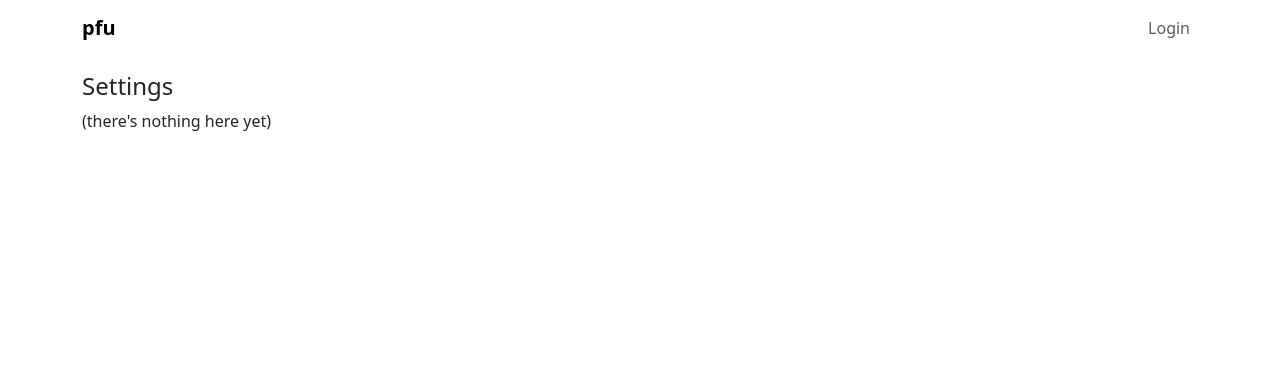
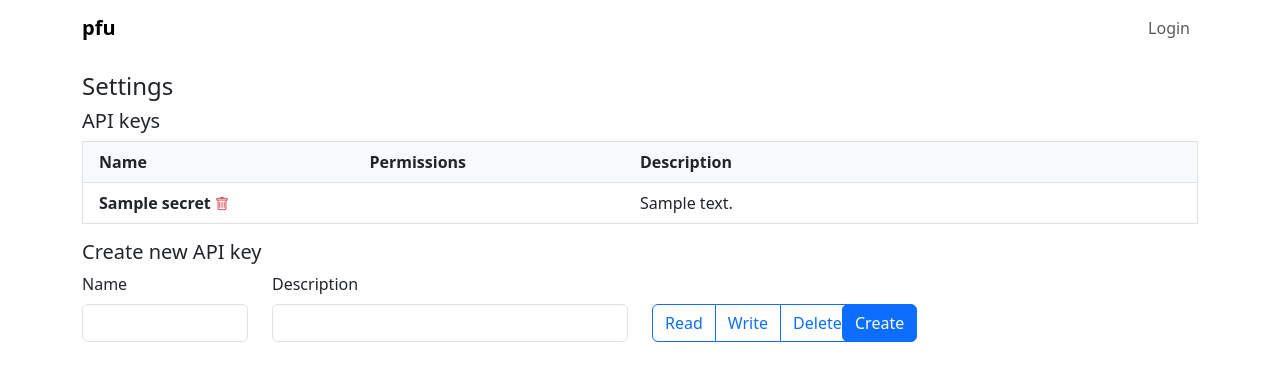
Before and after one commit to jwty/pfu, a Flask app: template pfu/templates/settings.html in a window 1280 px wide. Shown: the top 381 px of the page. Run offline with Flask 3, Linux system fonts and the light colour scheme; the template is opened without the code that fills it: most values are stand-ins (such as "Sample title", 1, 10 or a date in 2020); parts of the project's set-up code (start-up, migrations or seed data) failed here and were passed over; some libraries are stand-ins or nearby versions.

Commit message:
Implement new API key system with permissions and settings UI

```diff
--- a/pfu/config.py
+++ b/pfu/config.py
@@ -13,8 +13,6 @@ DEFAULTS = {
     'FILENAME_LENGTH': 5,
     'HOSTNAME': '0.0.0.0',
     'PORT': '8080',
-    # Default auth secret is 'pfu'
-    'AUTH_SECRET': 'scrypt:32768:8:1$ARe248ZvlIUSOZRs$8c3f5adb2984cc4ea90a31bea781e1edac6a45aa6cf5bfe5eedd7f55d6f9b12f8d7a625c8d4ca82daf03ede17f7935f7f4d9247e36f5acefc697338e754151df',
     # Default admin account (admin:password)
     'ADMIN_USERNAME': 'admin',
     'ADMIN_PASSWORD': 'scrypt:32768:8:1$vvnNBZL0bMiA9wPG$5edcc73a73eedeca672f182fc50a75c6a01f3a0fe3f9b912d33050b43a6d4e6c15d4d3ec7ab09c82ed9c31856b162eb0456f84f4baf1359d06992eed59a518f7',
--- a/pfu/db.py
+++ b/pfu/db.py
@@ -3,6 +3,8 @@ from hashlib import md5
 from peewee import *
 from playhouse.flask_utils import PaginatedQuery
 from playhouse.shortcuts import model_to_dict
+from secrets import token_hex
+from werkzeug.security import generate_password_hash
 from pfu.config import config
 
 database_path = os.path.join(config['DATA_DIR'], 'database.db')
@@ -47,12 +49,13 @@ class ExpiringFiles(BaseModel):
 
 
 class Secrets(BaseModel):
-    name = TextField()
+    name = TextField(unique=True)
     description = TextField(null=True)
     perm_read = BooleanField(default=False)
     perm_write = BooleanField(default=False)
     perm_delete = BooleanField(default=False)
-    hash = TextField(index=True)
+    prefix = TextField(index=True)
+    hash = TextField()
 
 
 
@@ -127,3 +130,36 @@ def get_files_page(per_page, page, sort_by, query=None):
     current_page = page_query.get_page()
     possible_pages = page_query.get_page_count()
     return files, current_page, possible_pages
+
+
+def get_secrets():
+    return [model_to_dict(secret) for secret in Secrets.select()]
+
+
+def get_secret(prefix):
+    try:
+        secret = Secrets.get(Secrets.prefix == prefix)
+    except DoesNotExist:
+        return None
+    return model_to_dict(secret)
+
+
+def new_secret(name, description, perm_read, perm_write, perm_delete):
+    secret_prefix = token_hex(4)
+    secret_token = token_hex(16)
+    secret_key = f'{secret_prefix}-{secret_token}'
+    hash = generate_password_hash(secret_token)
+    try:
+        Secrets.create(name=name, description=description, perm_read=perm_read, perm_write=perm_write, perm_delete=perm_delete, prefix=secret_prefix, hash=hash)
+    except IntegrityError:
+        return 'error', f'Secret "{name}" already exists'
+    return 'success', secret_key
+
+
+def delete_secret(secret_id):
+    try:
+        secret = Secrets.get(Secrets.id == secret_id)
+        secret.delete_instance()
+    except DoesNotExist:
+        return 'error', 'Secret not found'
+    return 'success', 'Secret deleted successfully'
--- a/pfu/templates/settings.html
+++ b/pfu/templates/settings.html
@@ -2,5 +2,74 @@
 {% block title %}Settings{% endblock %}
 {% block content %}
 <h4>Settings</h4>
-<p>(there's nothing here yet)</p>
+<h5>API keys</h5>
+<div class="container-fluid border border-bottom-0 px-0 mb-3">
+    <div class="row g-0 bg-light border-bottom fw-bold d-none d-md-flex align-items-center py-2 px-3">
+        <div class="col-md-3">Name</div>
+        <div class="col-md-3">Permissions</div>
+        <div class="col-md-auto">Description</div>
+    </div>
+    {% for secret in secrets %}
+    <div class="row g-0 border-bottom align-items-center py-2 px-3">
+        <div class="col-md-3">
+            <span class="fw-semibold">{{ secret.name }}</span>
+            <a href="{{ url_for('main.delete_secret_get', secret_id=secret.id) }}" class="text-danger"><i class="bi bi-trash small"></i></a>
+        </div>
+        <div class="col-md-3">
+            {% if secret.perm_read %}<span class="badge bg-success me-2">Read</span>{% endif %}
+            {% if secret.perm_write %}<span class="badge bg-warning text-dark me-2">Write</span>{% endif %}
+            {% if secret.perm_delete %}<span class="badge bg-danger me-2">Delete</span>{% endif %}
+        </div>
+        <div class="col-md-auto">
+            {{ secret.description or '<span class="text-muted fst-italic small">(no description)</span>' | safe }}
+        </div>
+    </div>
+    {% else %}
+    <div class="p-3 text-center text-muted">
+        No API keys found
+    </div>
+    {% endfor %}
+</div>
+<h5>Create new API key</h5>
+<form action="{{ url_for('main.create_secret') }}" method="post">
+    <div class="row row-gap-3 align-items-end">
+        <div class="col-md-2">
+            <label for="name" class="form-label">Name</label>
+            <input type="text" class="form-control" id="name" name="name" required>
+        </div>
+        <div class="col-md-4">
+            <label for="description" class="form-label">Description</label>
+            <input type="text" class="form-control" id="description" name="description">
+        </div>
+        <div class="col-md-2">
+            <div class="btn-group" role="group">
+                <input type="checkbox" class="btn-check perm-check" id="perm_read" name="perm_read" autocomplete="off" required>
+                <label class="btn btn-outline-primary" for="perm_read">Read</label>
+                <input type="checkbox" class="btn-check perm-check" id="perm_write" name="perm_write" autocomplete="off">
+                <label class="btn btn-outline-primary" for="perm_write">Write</label>
+                <input type="checkbox" class="btn-check perm-check" id="perm_delete" name="perm_delete" autocomplete="off">
+                <label class="btn btn-outline-primary" for="perm_delete">Delete</label>
+            </div>
+        </div>
+        <div class="col-md-1">
+            <button type="submit" class="btn btn-primary">Create</button>
+        </div>
+    </div>
+</form>
 {% endblock %}
+{% block scripts %}
+<script>
+// Script to make sure that at least one permission is selected
+document.addEventListener('DOMContentLoaded', function() {
+    const checks = document.querySelectorAll('.perm-check');
+    const readCheck = document.getElementById('perm_read');
+    function updateRequired() {
+        const anyChecked = Array.from(checks).some(c => c.checked);
+        readCheck.required = !anyChecked;
+    }
+    checks.forEach(check => {
+        check.addEventListener('change', updateRequired);
+    });
+});
+</script>
+{% endblock %}
```
Also changed, not shown: pfu/routes_api.py (+24 -7 lines), pfu/routes_main.py (+27 -2 lines), pfu/templates/generic_response.html (deleted, +0 -46 lines).
